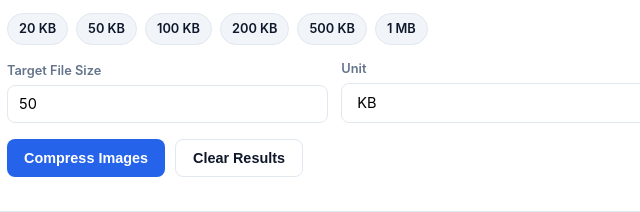
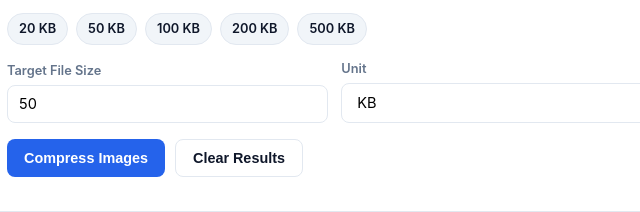
Before and after one commit to fahimvp/PixelPress, a plain HTML site: page index.html in a window 1280 px wide. Shown: the part 388-600 px from the top of the page, 138-778 px from the left. Drawn offline with Linux system fonts and the light colour scheme.

Commit message:
Add files via upload

```diff
--- a/index.html
+++ b/index.html
@@ -420,7 +420,6 @@
       <span class="pill" onclick="setCmp(100,'KB')">100 KB</span>
       <span class="pill" onclick="setCmp(200,'KB')">200 KB</span>
       <span class="pill" onclick="setCmp(500,'KB')">500 KB</span>
-      <span class="pill" onclick="setCmp(1,'MB')">1 MB</span>
     </div>
     <div class="controls">
       <div class="field"><label>Target File Size</label><input type="number" id="cmp-size" value="50" min="5" /></div>
```
